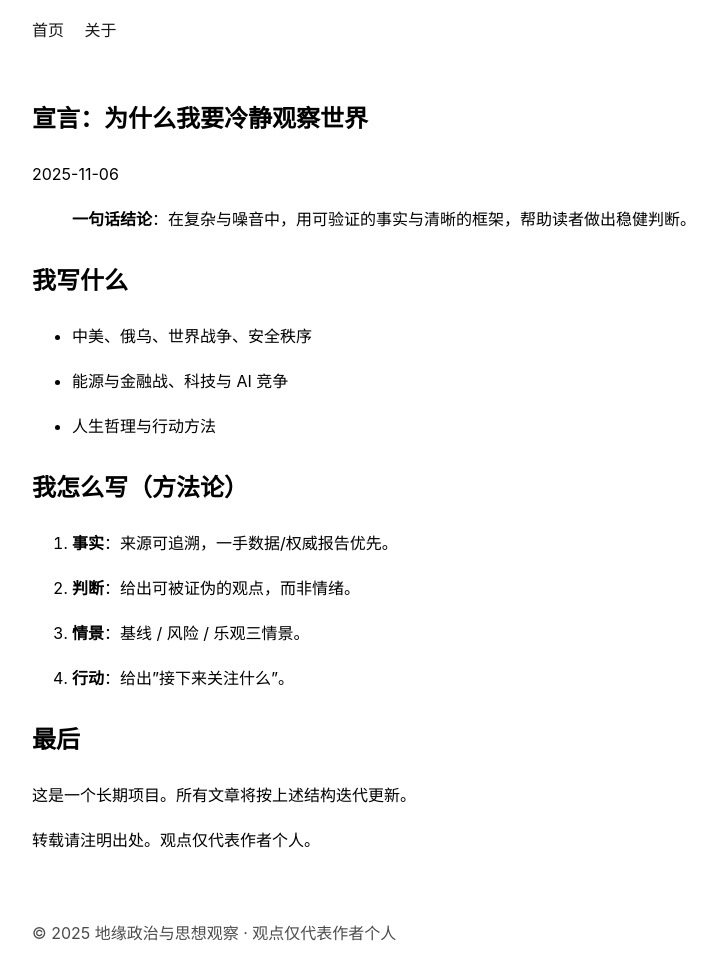
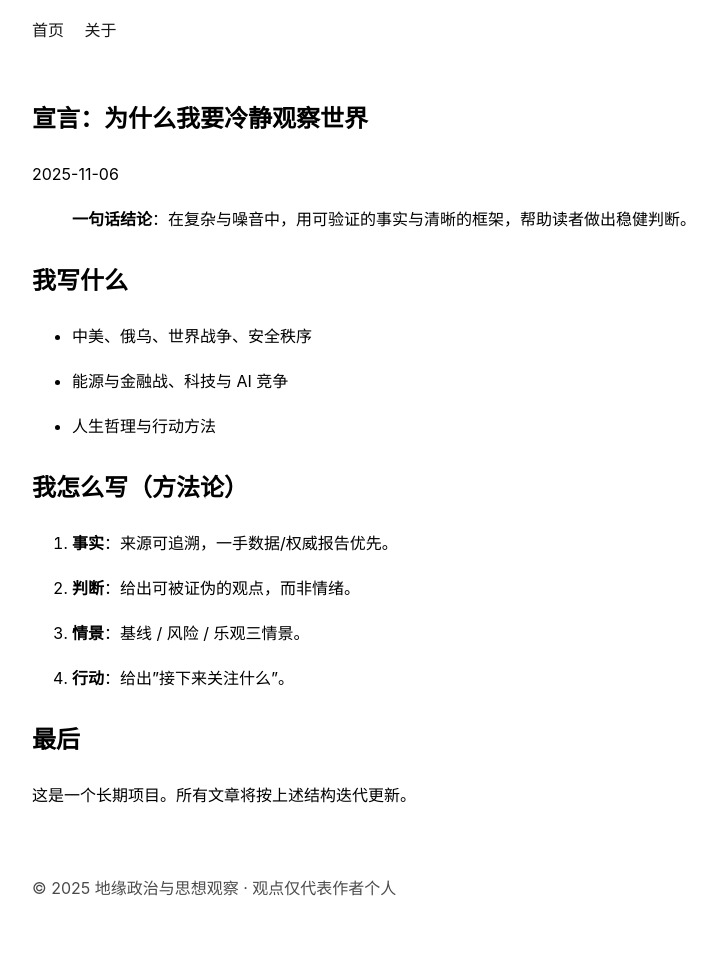
Before and after one commit to brucehho/strategic-observer, a Jekyll site: the page built from _posts/2025-11-06-hello-world.md, in a window 1280 px wide. Shown: the whole page, without its empty margins (188-905 px from the left). Built offline with Jekyll 4.4.1, drawn with Linux system fonts in a browser that asks for light colours; after the commit the page ends 935 px from its top, so only the background shows below that.

Commit message:
Remove copyright notice from article footer

```diff
--- a/_layouts/post.html
+++ b/_layouts/post.html
@@ -11,10 +11,6 @@ layout: default
   </header>
 
   <div class="post-content">{{ content }}</div>
-
-  <footer class="post-footer">
-    <p>转载请注明出处。观点仅代表作者个人。</p>
-  </footer>
 </article>
 
 {% include footer.html %}
```
